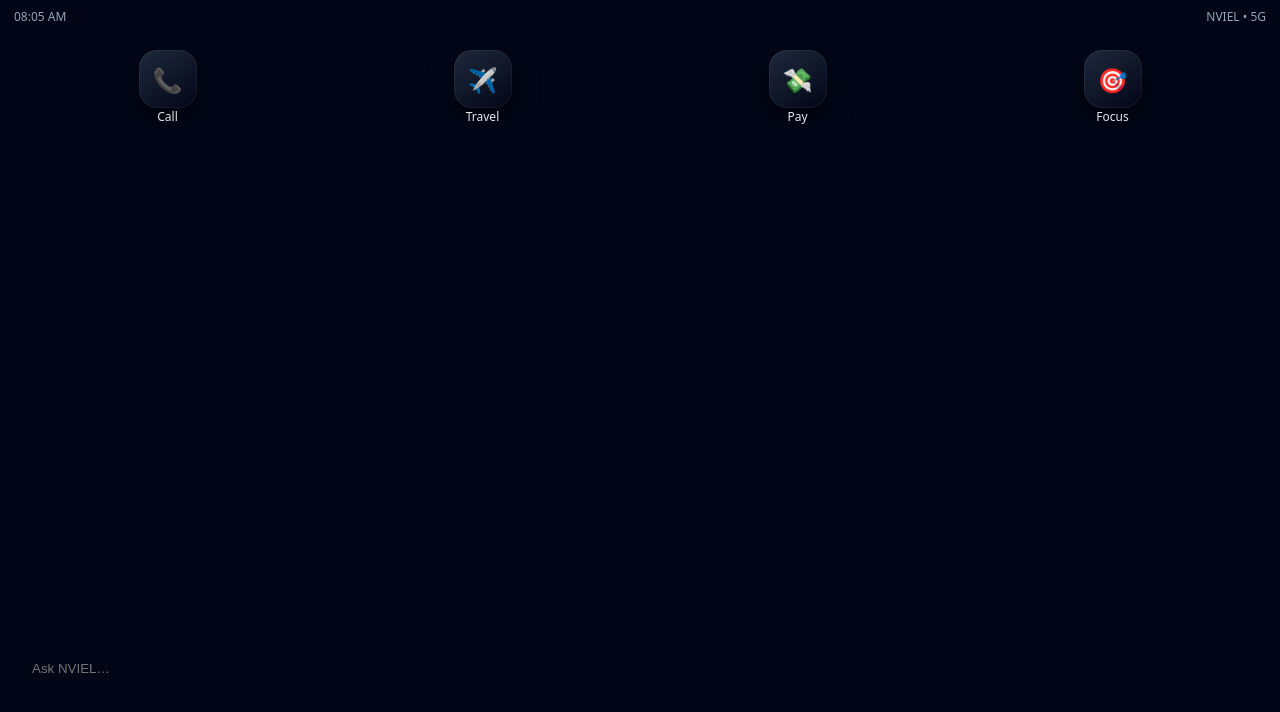
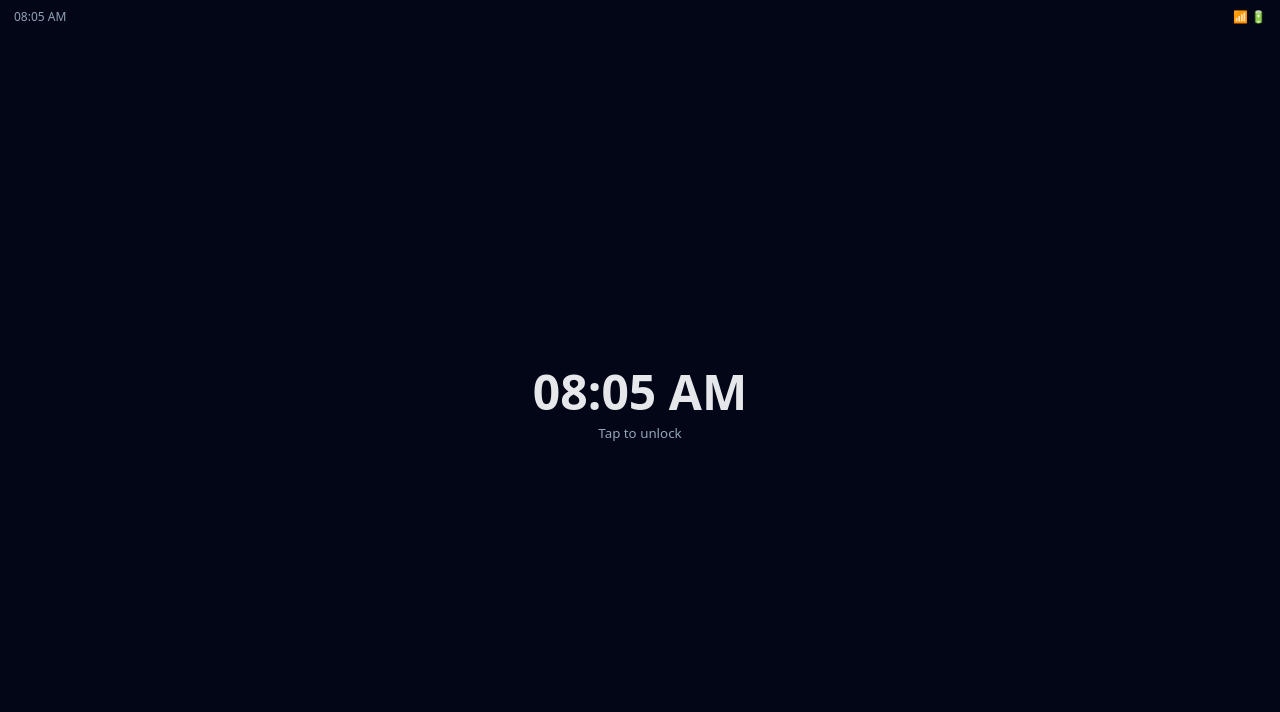
Before and after one commit to nvielai/nviel-ai, a website: page index.html in a window 1280 px wide. Drawn offline with Linux system fonts and the light colour scheme.

Commit message:
Refactor index.html for improved layout and styles

```diff
--- a/index.html
+++ b/index.html
@@ -5,28 +5,48 @@
 <title>NVIEL OS</title>
 
 <style>
+*{box-sizing:border-box}
 body{
   margin:0;
+  font-family:system-ui;
   background:#020617;
   color:#e5e7eb;
-  font-family:system-ui;
   height:100vh;
   overflow:hidden;
 }
+.screen{
+  position:absolute;
+  inset:0;
+  padding:20px;
+  display:none;
+}
+.show{display:block}
 .status{
+  position:fixed;
+  top:0;left:0;right:0;
   height:32px;
-  padding:0 14px;
   display:flex;
   justify-content:space-between;
   align-items:center;
+  padding:0 14px;
   font-size:12px;
   color:#94a3b8;
 }
+.lock{
+  display:flex;
+  flex-direction:column;
+  justify-content:center;
+  align-items:center;
+}
+.lock h1{font-size:48px;margin:0}
 .home{
-  padding:18px;
+  padding-top:40px;
+}
+.grid{
   display:grid;
   grid-template-columns:repeat(4,1fr);
-  gap:16px;
+  gap:18px;
+  margin-top:30px;
 }
 .app{
   text-align:center;
@@ -35,36 +55,37 @@ body{
 .icon{
   width:58px;
   height:58px;
+  margin:auto;
   border-radius:18px;
   background:linear-gradient(145deg,#1e293b,#020617);
   display:flex;
   align-items:center;
   justify-content:center;
   font-size:24px;
-  margin:auto;
-  box-shadow:
-    inset 0 0 0 1px rgba(255,255,255,0.05),
-    0 10px 25px rgba(0,0,0,0.6);
-  transition:transform .15s ease, box-shadow .15s ease;
+  box-shadow:0 12px 30px rgba(0,0,0,.6);
+  transition:.15s;
 }
-
-.app:active .icon{
-  transform:scale(0.9);
-  box-shadow:0 5px 10px rgba(0,0,0,0.8);
+.app:active .icon{transform:scale(.92)}
+.panel{
+  margin-top:30px;
+  padding:20px;
+  border-radius:18px;
+  background:#020617;
+  box-shadow:0 10px 30px rgba(0,0,0,.6);
 }
-.ai{
-  position:absolute;
-  bottom:110px;
-  left:18px;
-  right:18px;
+.outcome{
+  font-size:22px;
+  font-weight:600;
 }
-input{
+small{color:#94a3b8}
+button{
+  margin-top:20px;
   width:100%;
   padding:14px;
+  border:none;
   border-radius:14px;
-  border:none;
-  background:#020617;
-  color:white;
+  background:linear-gradient(90deg,#6366f1,#22d3ee);
+  font-weight:700;
 }
 </style>
 </head>
@@ -72,43 +93,60 @@ input{
 <body>
 
 <div class="status">
-  <div id="time"></div>
-  <div>NVIEL • 5G</div>
+  <span id="clock"></span>
+  <span>📶 🔋</span>
 </div>
 
-<div class="home">
-  <div class="app" onclick="openApp('call')"><div class="icon">📞</div>Call</div>
-  <div class="app" onclick="openApp('travel')"><div class="icon">✈️</div>Travel</div>
-  <div class="app" onclick="openApp('finance')"><div class="icon">💸</div>Pay</div>
-  <div class="app" onclick="openApp('focus')"><div class="icon">🎯</div>Focus</div>
+<!-- LOCK -->
+<div class="screen lock show" id="lock" onclick="go('home')">
+  <h1 id="timeBig"></h1>
+  <small>Tap to unlock</small>
 </div>
 
-<div class="ai">
-  <input id="q" placeholder="Ask NVIEL…" onkeydown="if(event.key==='Enter')ask()" />
+<!-- HOME -->
+<div class="screen home" id="home">
+  <h2>NVIEL</h2>
+  <small>Outcome-based OS</small>
+
+  <div class="grid">
+    <div class="app" onclick="launch('Focus')"><div class="icon">🎯</div>Focus</div>
+    <div class="app" onclick="launch('Finance')"><div class="icon">💸</div>Finance</div>
+    <div class="app" onclick="launch('Connect')"><div class="icon">📞</div>Connect</div>
+    <div class="app" onclick="launch('Rest')"><div class="icon">🌙</div>Rest</div>
+  </div>
+
+  <div class="panel" id="panel">
+    <div class="outcome">System idle</div>
+    <small>Waiting for intent</small>
+  </div>
 </div>
 
-<script src="/core.js"></script>
+<script>
+const screens={
+  lock:document.getElementById("lock"),
+  home:document.getElementById("home")
+};
 
-<script>
-function openApp(intent){
-  const s = NVIEL.launch(intent);
-  alert(intent.toUpperCase()+" | CPU "+s.cpu+"% | Mode "+s.mode);
+function go(s){
+  Object.values(screens).forEach(e=>e.classList.remove("show"));
+  screens[s].classList.add("show");
 }
 
-async function ask(){
-  const q = document.getElementById("q").value;
-  const r = await fetch("/api/ai",{
-    method:"POST",
-    headers:{ "Content-Type":"application/json" },
-    body:JSON.stringify({ text:q })
-  });
-  const d = await r.json();
-  openApp(d.intent);
+function launch(type){
+  const panel=document.getElementById("panel");
+  panel.innerHTML=`
+    <div class="outcome">${type} outcome activated</div>
+    <small>System optimized for ${type.toLowerCase()}</small>
+    <button onclick="go('home')">Done</button>
+  `;
 }
 
 setInterval(()=>{
-  document.getElementById("time").innerText =
-    new Date().toLocaleTimeString([], {hour:'2-digit',minute:'2-digit'});
+  const t=new Date();
+  document.getElementById("clock").innerText=
+    t.toLocaleTimeString([], {hour:'2-digit',minute:'2-digit'});
+  document.getElementById("timeBig").innerText=
+    t.toLocaleTimeString([], {hour:'2-digit',minute:'2-digit'});
 },1000);
 </script>
 
```
